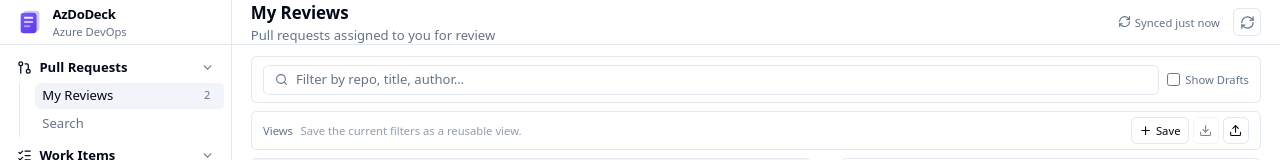
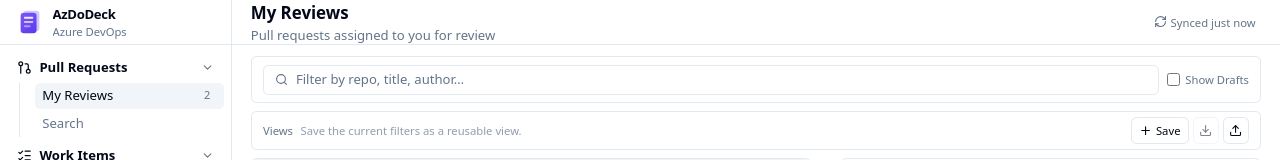
Before and after one commit to ntaksh42/DevDeck, a React (Vite) app: page / in a window 1280 px wide. Shown: the top 160 px of the page. Built offline with nearby package versions, Linux system fonts and the light colour scheme.

Commit message:
Unify header sync control

```diff
--- a/src/App.tsx
+++ b/src/App.tsx
@@ -24,7 +24,6 @@ import {
   GitCommitHorizontal,
   GitPullRequest,
   ListChecks,
-  RefreshCw,
   Settings,
 } from "lucide-react";
 import {
@@ -1616,20 +1615,6 @@ function AppShell() {
                 onSync={() => syncMutation.mutate({ scope: "all" })}
                 syncing={syncMutation.isPending}
               />
-              <button
-                type="button"
-                disabled={syncMutation.isPending}
-                onClick={() => syncMutation.mutate({ scope: "all" })}
-                aria-keyshortcuts="Alt+S"
-                aria-label="Sync now"
-                className="flex items-center rounded-md border border-border bg-card p-1.5 text-muted-foreground hover:bg-accent hover:text-foreground disabled:opacity-50"
-                title="Sync now"
-              >
-                <RefreshCw
-                  className={`h-4 w-4 ${syncMutation.isPending ? "animate-spin" : ""}`}
-                  aria-hidden="true"
-                />
-              </button>
             </div>
           )}
         </header>
--- a/src/features/sync/SyncStatusIndicator.tsx
+++ b/src/features/sync/SyncStatusIndicator.tsx
@@ -79,7 +79,8 @@ export function SyncStatusIndicator({
       disabled={syncing}
       title={title}
       aria-label={label}
-      className={`hidden items-center gap-1 rounded-md px-1.5 py-1 text-xs hover:bg-secondary focus:outline-none focus:ring-2 focus:ring-ring disabled:opacity-60 sm:flex ${
+      aria-keyshortcuts="Alt+S"
+      className={`flex items-center gap-1 rounded-md px-1.5 py-1 text-xs hover:bg-secondary focus:outline-none focus:ring-2 focus:ring-ring disabled:opacity-60 ${
         isProblem ? "text-orange-600 dark:text-orange-400" : "text-muted-foreground"
       }`}
     >
```
